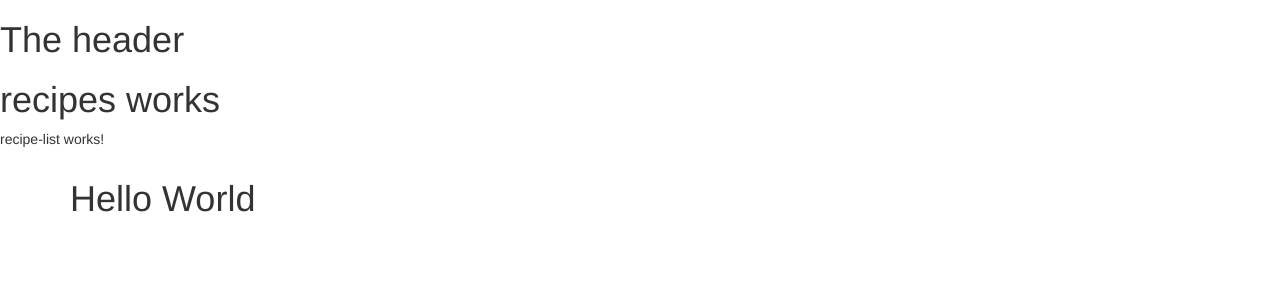
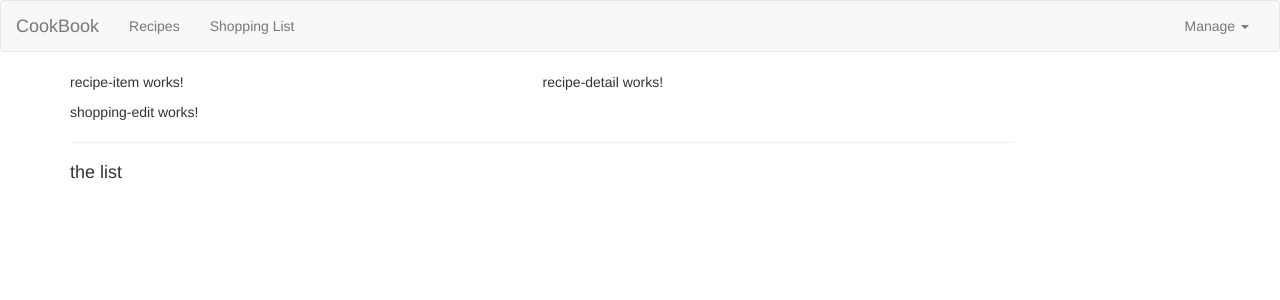
Before and after one commit to sombek/CookBook, an Angular app: page / in a window 1280 px wide. Shown: the top 300 px of the page. Built offline with nearby package versions, Linux system fonts and the light colour scheme.

Commit message:
making header and first data combining

```diff
--- a/src/app/app.component.html
+++ b/src/app/app.component.html
@@ -1,10 +1,9 @@
 <app-header></app-header>
-<app-recipes></app-recipes>
-<app-recipe-list></app-recipe-list>
 <div class="container">
   <div class="row">
     <div class="col-md-12">
-      <h1>Hello World</h1>
+      <app-recipes></app-recipes>
+      <app-shopping-list></app-shopping-list>
     </div>
   </div>
 </div>
--- a/src/app/header/header.component.html
+++ b/src/app/header/header.component.html
@@ -1 +1,38 @@
-<h1>The header</h1>
+<nav class="navbar navbar-default">
+<div class="container-fluid">
+  <!-- Brand and toggle get grouped for better mobile display -->
+  <div class="navbar-header">
+    <button type="button" class="navbar-toggle collapsed" data-toggle="collapse" data-target="#bs-example-navbar-collapse-1" aria-expanded="false">
+      <span class="sr-only">Toggle navigation</span>
+      <span class="icon-bar"></span>
+      <span class="icon-bar"></span>
+      <span class="icon-bar"></span>
+    </button>
+    <a class="navbar-brand" href="#">CookBook</a>
+  </div>
+
+  <!-- Collect the nav links, forms, and other content for toggling -->
+  <div class="collapse navbar-collapse" id="bs-example-navbar-collapse-1">
+    <ul class="nav navbar-nav">
+      <li>
+        <a href="#">Recipes</a>
+      </li>
+      <li>
+        <a href="#">Shopping List</a>
+      </li>
+    </ul>
+    <ul class="nav navbar-nav navbar-right">
+      <li class="dropdown">
+        <a href="#" class="dropdown-toggle" data-toggle="dropdown" role="button" aria-haspopup="true" aria-expanded="false">Manage <span class="caret"></span></a>
+        <ul class="dropdown-menu">
+          <li><a href="#">Action</a></li>
+          <li><a href="#">Another action</a></li>
+          <li><a href="#">Something else here</a></li>
+          <li role="separator" class="divider"></li>
+          <li><a href="#">Separated link</a></li>
+        </ul>
+      </li>
+    </ul>
+  </div><!-- /.navbar-collapse -->
+</div><!-- /.container-fluid -->
+</nav>
--- a/src/app/recipes/recipe-list/recipe-list.component.html
+++ b/src/app/recipes/recipe-list/recipe-list.component.html
@@ -1,3 +1 @@
-<p>
-  recipe-list works!
-</p>
+<app-recipe-item></app-recipe-item>
--- /dev/null
+++ b/src/app/recipes/recipe.model.ts
@@ -0,0 +1,5 @@
+export class Recipe {
+    public name: string;
+    public descripation: string;
+
+}
--- a/src/app/recipes/recipes.component.html
+++ b/src/app/recipes/recipes.component.html
@@ -1 +1,9 @@
-<h1>recipes works</h1>
+<div class="row">
+    <div class="col-md-5">
+        <app-recipe-list></app-recipe-list>
+    </div>
+    <div class="col-md 7">
+        <app-recipe-detail></app-recipe-detail>
+    </div>
+
+</div>
--- a/src/app/shopping-list/shopping-list.component.html
+++ b/src/app/shopping-list/shopping-list.component.html
@@ -1,3 +1,7 @@
-<p>
-  shopping-list works!
-</p>
+<div class="row">
+  <div class="col-xs-10">
+    <app-shopping-edit></app-shopping-edit>
+    <hr>
+    <h4>the list</h4>
+  </div>
+</div>
```
